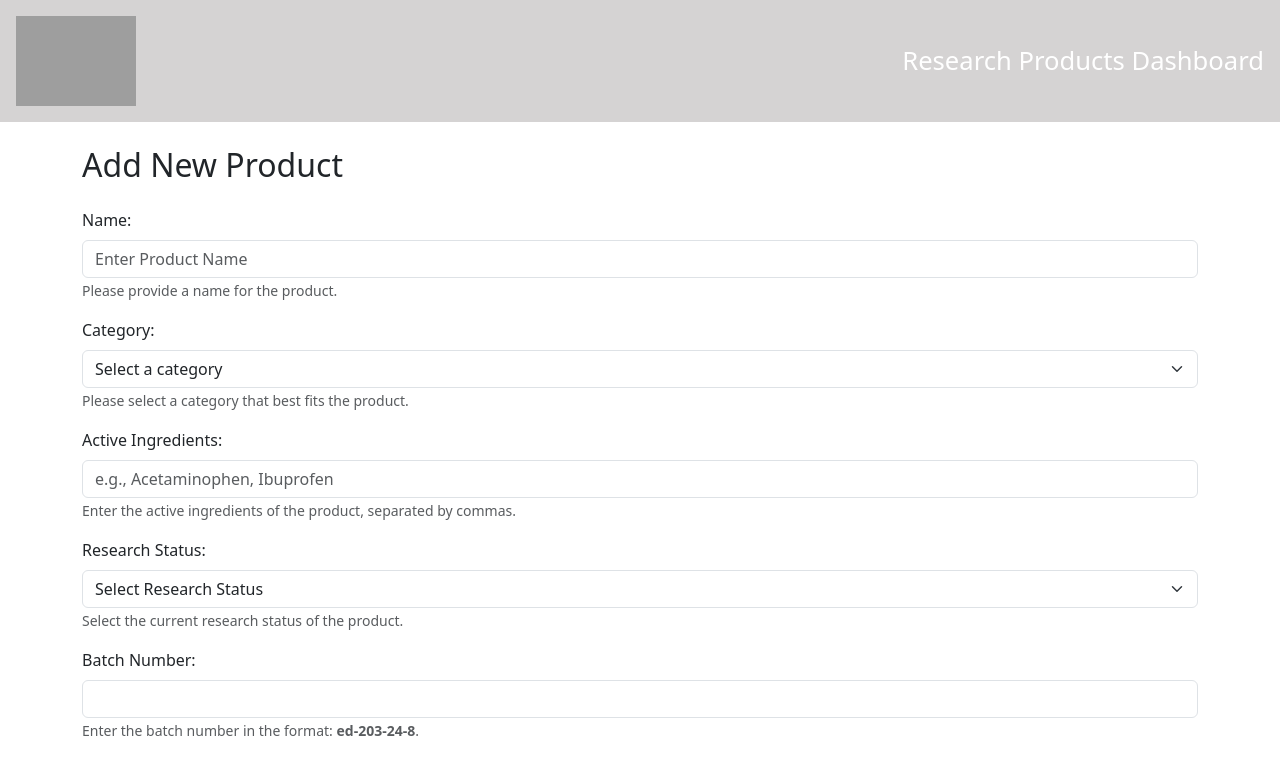
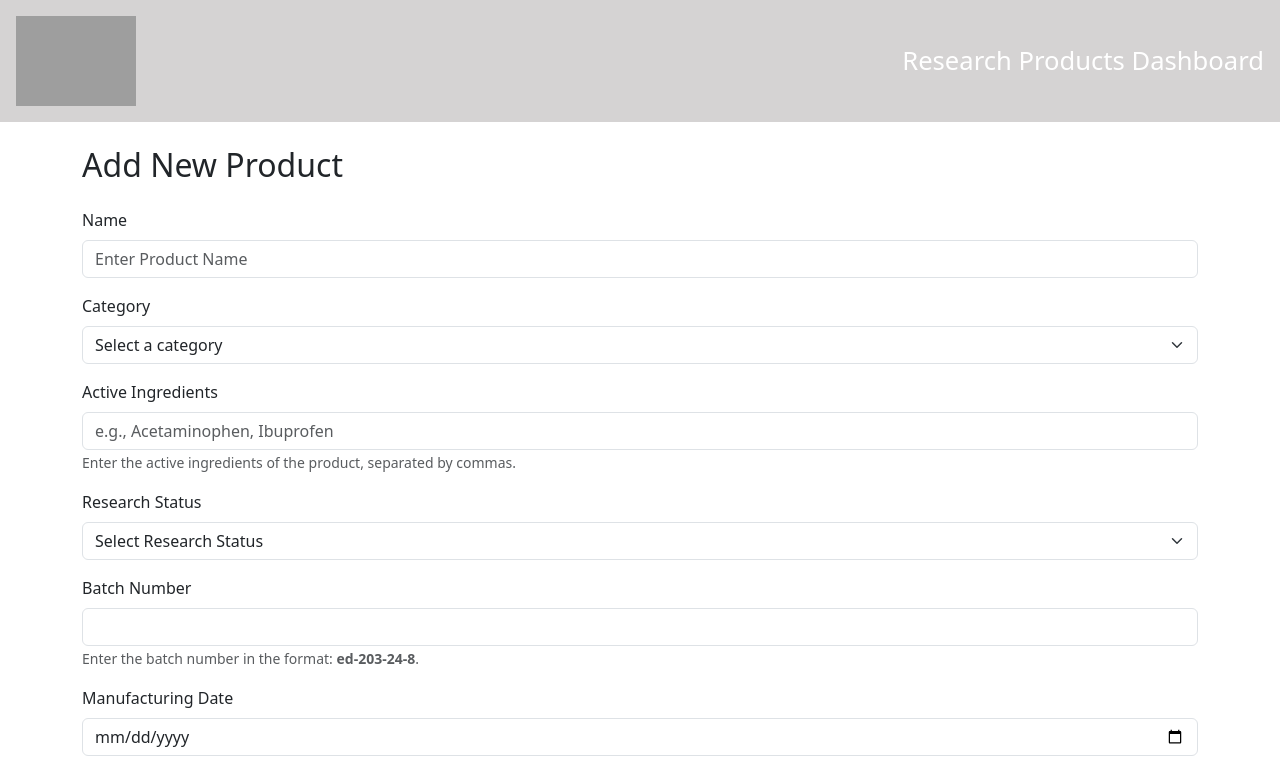
Before and after one commit to samarasdelta/pfizer-bootcamp-frontend-project, a Vue app: page /product/add in a window 1280 px wide. Shown: the top 762 px of the page. Built offline with nearby package versions, Linux system fonts and the light colour scheme; grey boxes are pictures that could not be loaded.

Commit message:
style updates 2

```diff
--- a/src/components/ProductForm.vue
+++ b/src/components/ProductForm.vue
@@ -21,7 +21,7 @@
       <form @submit.prevent="submitForm" class="product-form">
         <!-- Name input -->
         <div class="mb-3">
-          <label for="name" class="form-label">Name:</label>
+          <label for="name" class="form-label">Name</label>
           <input
             type="text"
             id="name"
@@ -33,14 +33,11 @@
             aria-describedby="nameHelp"
           >
           <div v-if="v$.product.name.$error" class="invalid-feedback">Product Name is required.</div>
-          <small id="nameHelp" class="form-text text-muted">
-            Please provide a name for the product.
-          </small>
         </div>
 
         <!-- Category input -->
         <div class="mb-3">
-          <label for="category" class="form-label">Category:</label>
+          <label for="category" class="form-label">Category</label>
           <select
             v-model="product.category"
             id="category"
@@ -48,7 +45,7 @@
             @change="v$.product.category.$touch()"
             aria-describedby="categoryHelp"
           >
-            <option value="" disabled selected>Select a category</option> <!-- Placeholder option -->
+            <option value="" disabled selected>Select a category</option>
             <option value="Painkillers">Painkillers</option>
             <option value="Opioids">Opioids</option>
             <option value="NSAIDs">NSAIDs</option>
@@ -56,14 +53,11 @@
             <option value="Steroids">Steroids</option>
           </select>
           <div v-if="v$.product.category.$error" class="invalid-feedback">Category is required.</div>
-          <small id="categoryHelp" class="form-text text-muted">
-            Please select a category that best fits the product.
-          </small>
         </div>
 
         <!-- Active Ingredients input -->
         <div class="mb-3">
-          <label for="active_ingredients" class="form-label">Active Ingredients:</label>
+          <label for="active_ingredients" class="form-label">Active Ingredients</label>
           <input
             type="text"
             id="active_ingredients"
@@ -73,17 +67,13 @@
             aria-describedby="activeIngredientsHelp"
             placeholder="e.g., Acetaminophen, Ibuprofen"
           >
-          <div v-if="v$.product.active_ingredients.$error" class="invalid-feedback">
-            Active ingredients are required.
-          </div>
-          <small id="activeIngredientsHelp" class="form-text text-muted">
-            Enter the active ingredients of the product, separated by commas.
-          </small>
+          <div v-if="v$.product.active_ingredients.$error" class="invalid-feedback">Active ingredients are required.</div>
+          <small id="activeIngredientsHelp" class="form-text text-muted">Enter the active ingredients of the product, separated by commas.</small>
         </div>
 
         <!-- Research Status input -->
         <div class="mb-3">
-          <label for="research_status" class="form-label">Research Status:</label>
+          <label for="research_status" class="form-label">Research Status</label>
           <select
             v-model="product.research_status"
             id="research_status"
@@ -91,22 +81,17 @@
             @change="v$.product.research_status.$touch()"
             aria-describedby="researchStatusHelp"
           >
-            <option value="" disabled>Select Research Status</option> <!-- Placeholder option -->
+            <option value="" disabled>Select Research Status</option>
             <option value="Approved">Approved</option>
             <option value="In Development">In Development</option>
             <option value="Experimental">Experimental</option>
           </select>
-          <div v-if="v$.product.research_status.$error" class="invalid-feedback">
-            Research status is required.
-          </div>
-          <small id="researchStatusHelp" class="form-text text-muted">
-            Select the current research status of the product.
-          </small>
+          <div v-if="v$.product.research_status.$error" class="invalid-feedback">Research status is required.</div>
         </div>
 
         <!-- Batch Number input -->
         <div class="mb-3">
-          <label for="batch_number" class="form-label">Batch Number:</label>
+          <label for="batch_number" class="form-label">Batch Number</label>
           <input
             type="text"
             id="batch_number"
@@ -114,39 +99,39 @@
             :class="{ 'is-invalid': v$.product.batch_number.$error, 'form-control': true }"
             @input="v$.product.batch_number.$touch()"
           />
-
-          <!-- Display error message if validation fails -->
-          <div v-if="v$.product.batch_number.$error" class="invalid-feedback">
-            <span v-if="v$.product.batch_number.$error.required">Batch number is required.</span>
-            <span v-else-if="v$.product.batch_number.$error.regex">Batch number must be in the correct format.</span>
-          </div>
-
-          <!-- Helper text for expected input format -->
-          <small class="form-text text-muted">
-            Enter the batch number in the format: <strong>ed-203-24-8</strong>.
-          </small>
+          <div v-if="v$.product.batch_number.$error" class="invalid-feedback">Batch number is required and must be in the correct format.</div>
+          <small class="form-text text-muted">Enter the batch number in the format: <strong>ed-203-24-8</strong>.</small>
         </div>
 
         <!-- Manufacturing Date input -->
         <div class="mb-3">
-          <label for="manufacturing_date" class="form-label">Manufacturing Date:</label>
-          <input type="date" id="manufacturing_date" v-model="product.manufacturing_date"
-                 :class="{ 'is-invalid': v$.product.manufacturing_date.$error, 'form-control': true }"
-                 @input="v$.product.manufacturing_date.$touch()">
+          <label for="manufacturing_date" class="form-label">Manufacturing Date</label>
+          <input
+            type="date"
+            id="manufacturing_date"
+            v-model="product.manufacturing_date"
+            :class="{ 'is-invalid': v$.product.manufacturing_date.$error, 'form-control': true }"
+            @input="v$.product.manufacturing_date.$touch()"
+          />
           <div v-if="v$.product.manufacturing_date.$error" class="invalid-feedback">Manufacturing date is required and must be today or in the past.</div>
         </div>
 
         <!-- Expiration Date input -->
         <div class="mb-3">
-          <label for="expiration_date" class="form-label">Expiration Date:</label>
-          <input type="date" id="expiration_date" v-model="product.expiration_date"
-                 :class="{ 'is-invalid': v$.product.expiration_date.$error, 'form-control': true }"
-                 @input="v$.product.expiration_date.$touch()">
+          <label for="expiration_date" class="form-label">Expiration Date</label>
+          <input
+            type="date"
+            id="expiration_date"
+            v-model="product.expiration_date"
+            :class="{ 'is-invalid': v$.product.expiration_date.$error, 'form-control': true }"
+            @input="v$.product.expiration_date.$touch()"
+          />
           <div v-if="v$.product.expiration_date.$error" class="invalid-feedback">Expiration date is required and must be after the Manufacturing Date.</div>
         </div>
 
         <!-- Error Message Display -->
         <div v-if="apiError" class="alert alert-danger">{{ apiError }}</div>
+        <div v-if="noChangesMessage" class="alert alert-warning">{{ noChangesMessage }}</div>
 
         <!-- Submit Button -->
         <div class="d-flex justify-content-end mt-3">
@@ -175,6 +160,8 @@ export default {
         expiration_date: ''
       },
       apiError: null,
+      noChangesMessage: null, // To show if there's nothing to update
+      originalProduct: {}, // To store original product data
       isEditMode: false
     };
   },
@@ -206,6 +193,7 @@ export default {
       try {
         const productData = await ApiService.getProduct(id);
         this.product = productData;
+        this.originalProduct = { ...productData }; // Store the original data for comparison
       } catch (error) {
         this.apiError = 'Failed to load product data for editing.';
       }
@@ -213,14 +201,24 @@ export default {
     async submitForm() {
       try {
         this.v$.$touch();
+
         if (!this.v$.$invalid) {
+          // Check for changes
+          const isUnchanged = JSON.stringify(this.product) === JSON.stringify(this.originalProduct);
+          if (this.isEditMode && isUnchanged) {
+            this.noChangesMessage = "No changes detected. Please modify the fields to update.";
+            return; // Stop further processing
+          }
+
           if (this.isEditMode) {
             await ApiService.updateProduct(this.$route.params.id, this.product);
-            this.$router.push({ name: 'ProductList' }); // Navigate to the product list after update
           } else {
             await ApiService.addProduct(this.product);
-            this.$router.push({ name: 'ProductList' }); // Navigate to the product list after adding a new product
+            this.$router.push({ name: 'ProductList' });
           }
+
+          // Redirect to home on successful update
+          this.$router.push('/');
         }
       } catch (error) {
         this.apiError = error.message;
@@ -231,5 +229,5 @@ export default {
 </script>
 
 <style scoped>
-/* Add your styles here */
+/* Add your custom styles here */
 </style>
```
